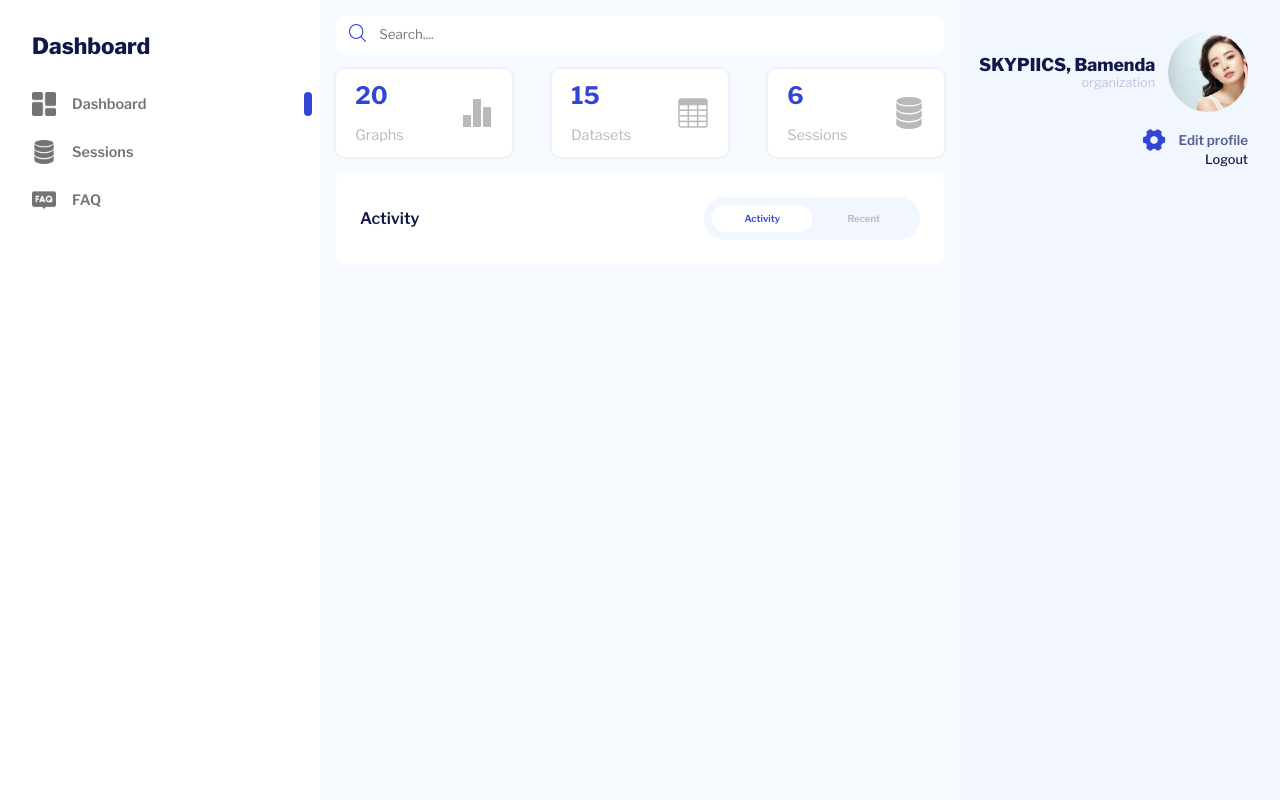
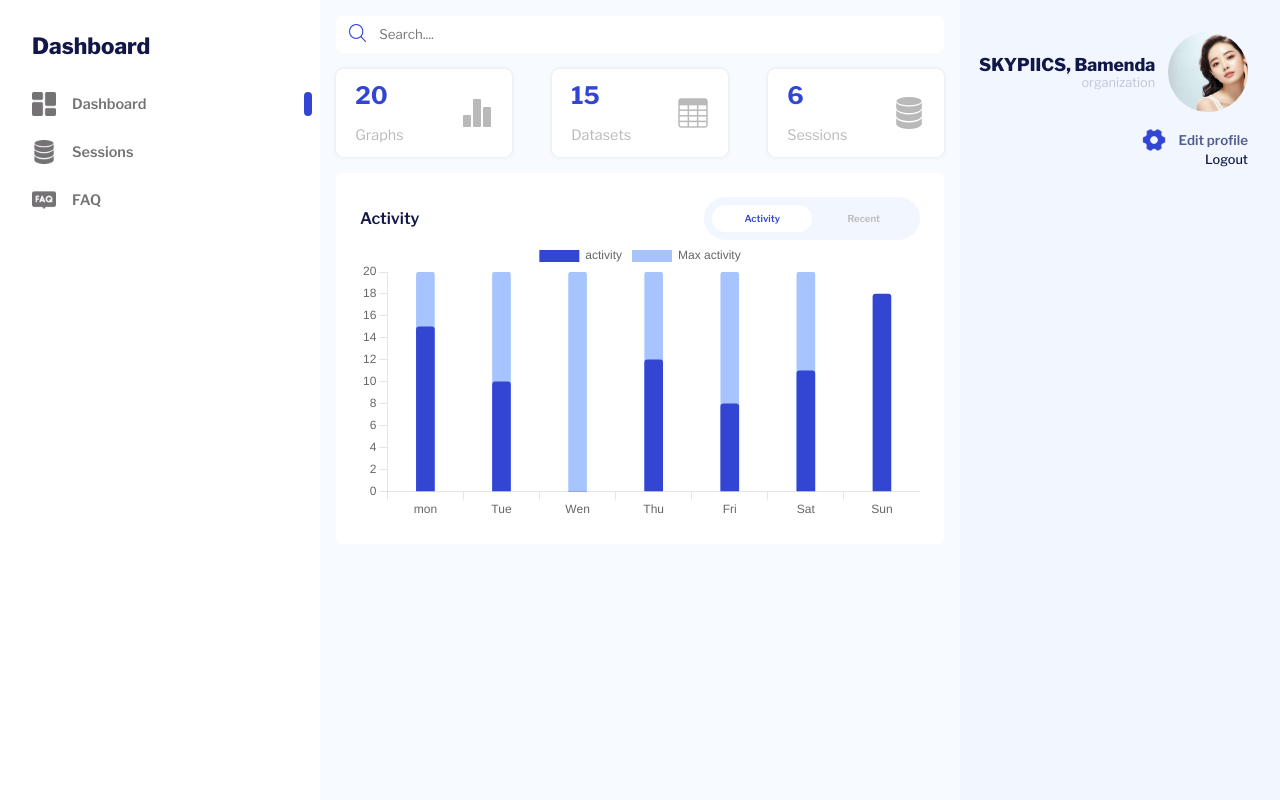
Before and after one commit to SMXKY/analytics, a plain HTML site: page index.html in a window 1280 px wide. Drawn offline with nearby package versions, Linux system fonts and the light colour scheme.

Commit message:
Added the activity graph to the graph section

```diff
--- a/index.html
+++ b/index.html
@@ -214,8 +214,91 @@
           </button>
         </div>
       </div>
+
+      <div class="dashboard-graphs">
+        <canvas id="activity-graph"></canvas>
+        <canvas id="most-recent-graph"></canvas>
+      </div>
     </div>
 
+    <script src="https://cdn.jsdelivr.net/npm/chart.js"></script>
     <script src="scripts/main.js" type="module"></script>
+
+    <script>
+      const ctx = document.getElementById("activity-graph");
+
+      const labels = ["mon", "Tue", "Wen", "Thu", "Fri", "Sat", "Sun"].map(
+        (el) => {
+          let word = el.split("");
+          let newWord = [];
+          if (word.length > 6) {
+            newWord = word.slice(0, 6);
+            return `${newWord.join("")}...`;
+          } else {
+            return word.join("");
+          }
+        }
+      );
+
+      const myBarChart = new Chart(ctx, {
+        type: "bar",
+        data: {
+          labels: labels,
+          datasets: [
+            {
+              label: "activity",
+              data: [15, 10, 0, 12, 8, 11, 18],
+              borderWidth: 0,
+              color: "none",
+              barThickness: 18,
+              backgroundColor: "rgb(50, 70, 211)",
+              hoverBackgroundColor: "rgba(50, 70, 211,0.8)",
+              borderRadius: 3,
+              borderSkipped: "start",
+            },
+
+            {
+              label: "Max activity",
+              data: [20, 20, 20, 20, 20, 20],
+              borderWidth: 0,
+              color: "none",
+              barThickness: 18,
+              backgroundColor: "rgb(167, 196, 255)",
+              hoverBackgroundColor: "rgb(167, 196, 255)",
+              borderRadius: 3,
+              borderSkipped: "start",
+            },
+          ],
+        },
+        responsive: false,
+        options: {
+          plugins: {
+            title: {
+              display: false,
+              text: "",
+            },
+          },
+          interaction: {
+            intersect: true,
+          },
+          scales: {
+            x: {
+              stacked: true,
+              grid: {
+                drawOnChartArea: false,
+              },
+            },
+
+            y: {
+              beginAtZero: true,
+              //stacked: true,
+              grid: {
+                drawOnChartArea: false,
+              },
+            },
+          },
+        },
+      });
+    </script>
   </body>
 </html>
--- a/styles/graph-section.css
+++ b/styles/graph-section.css
@@ -41,6 +41,10 @@
   color: var(--call-to-action);
 }
 
+#most-recent-graph {
+  display: none;
+}
+
 @media (max-width: 408px) {
   .activity-most-recent-graph-header {
     font-size: 0.8rem;
--- a/styles/main.css
+++ b/styles/main.css
@@ -11,6 +11,7 @@
   --element-border-raduis: 0.5rem;
   --widget-descriptio-color: rgb(185, 185, 185);
   --regular-box-shadow: 0px 0px 4px rgba(0, 0, 0, 0.1);
+  --graph-back-ground: #a7c4ff;
 }
 
 * {
```
